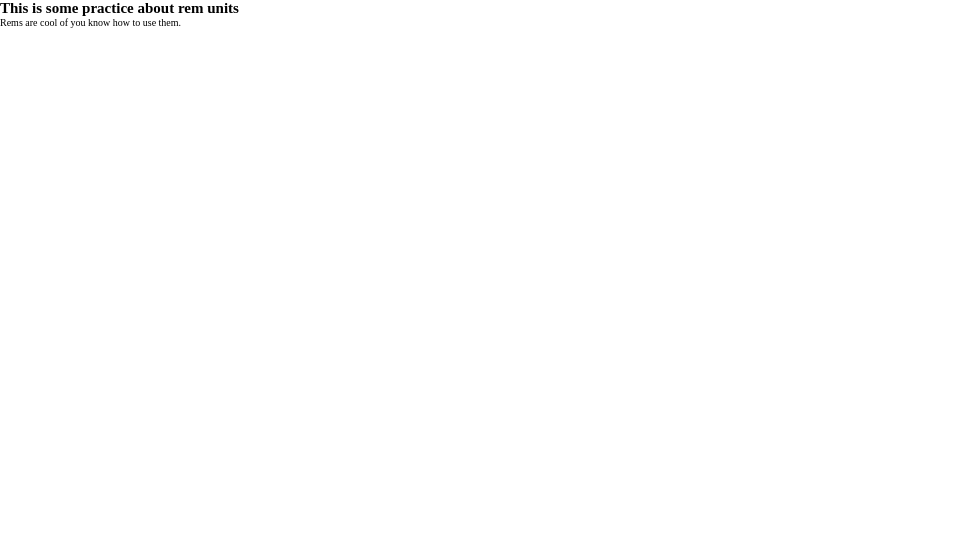
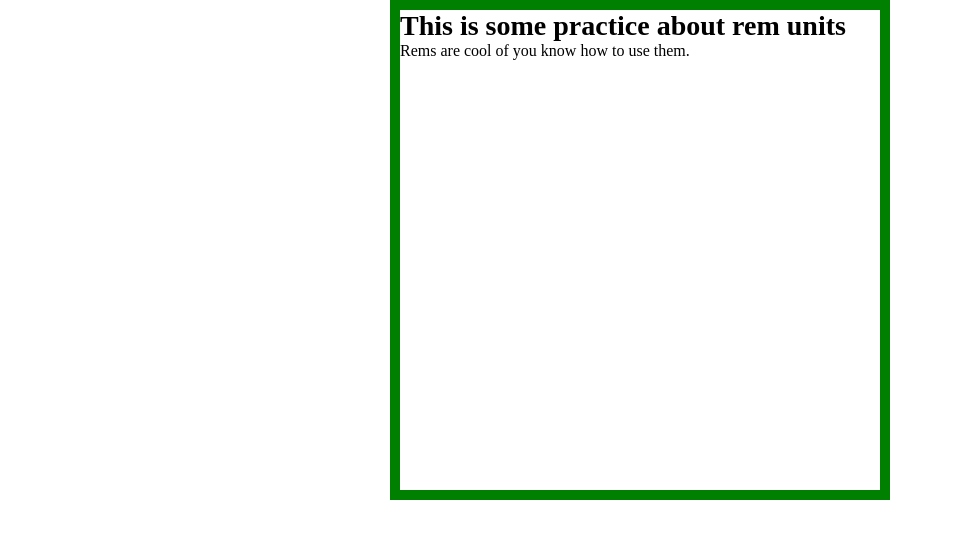
Before and after one commit to makadi88/Codeberry---Rem-units-practice, a plain HTML site: page index.html in a window 1280 px wide. Shown: the whole page, without its empty margins (0-953 px from the left). Drawn offline with Linux system fonts and the light colour scheme.

Commit message:
Added rem units to every element

```diff
--- a/style.css
+++ b/style.css
@@ -7,3 +7,19 @@
 html {
     font-size: 62.5%;
 }
+
+h1 {
+    font-size:2.8rem;
+}
+
+p{
+    font-size: 1.6rem;
+}
+
+
+article {
+    width: 50rem;
+    height: 50rem;
+    margin: 0 auto;
+    border: 1rem solid green;
+}
```
